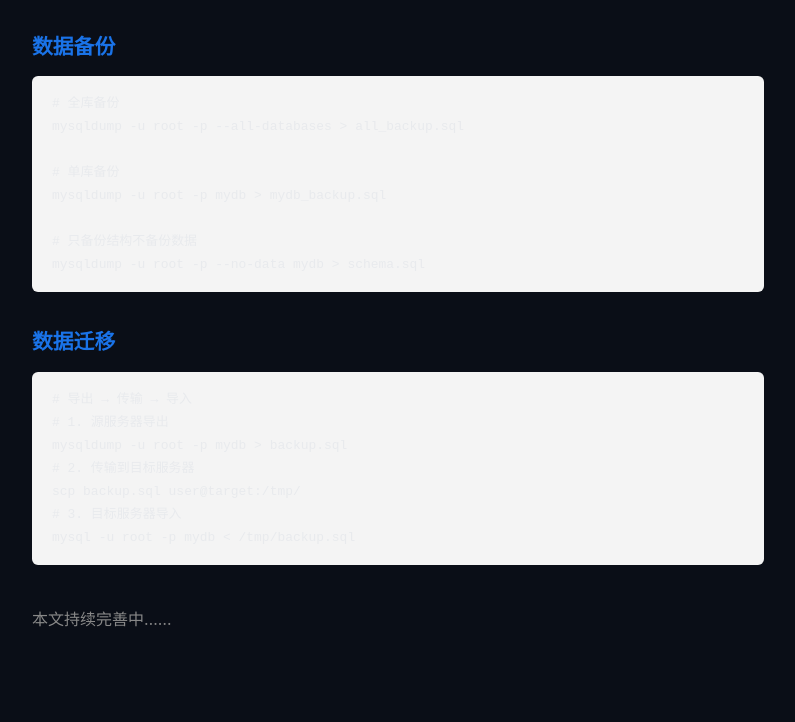
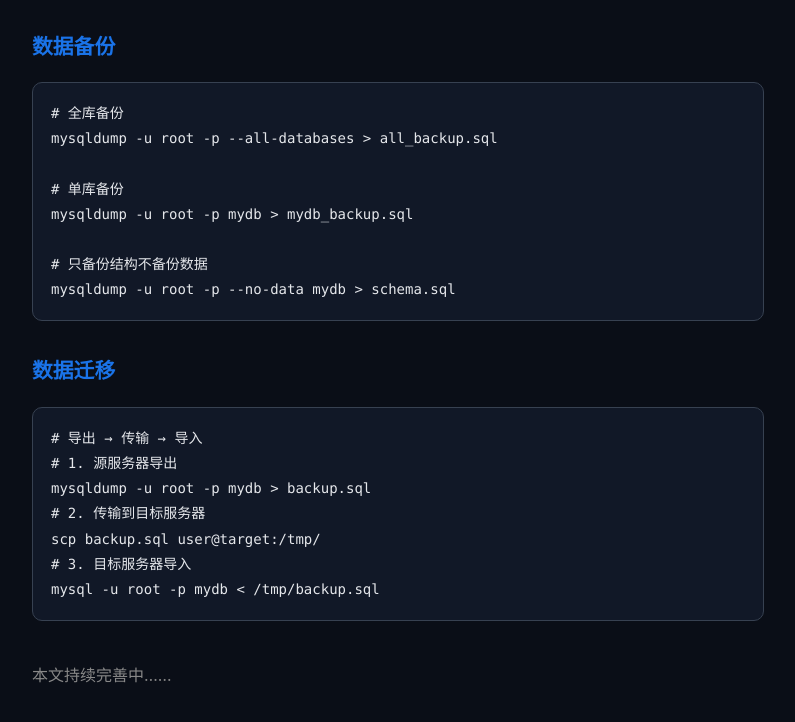
Before and after one commit to respect3227/respect3227.github.io, a plain HTML site: page blog/04-mysql-ops.html in a window 1280 px wide. Shown: the part 200-922 px from the top of the page, without its empty margins (242-1037 px from the left). Drawn offline with Linux system fonts and the light colour scheme.

Commit message:
二次修改
Added styles for code blocks and inline code in tables.

```diff
--- a/style.css
+++ b/style.css
@@ -458,3 +458,58 @@ main th {
 main td {
   background: transparent !important;
 }
+/* ========== 最终修复：文章代码块白底浅字 ========== */
+pre,
+pre[class],
+pre[class*="language-"],
+pre[class*="code"],
+.code-block,
+.highlight,
+.highlight pre {
+  background: #111827 !important;
+  color: #e5e7eb !important;
+  border: 1px solid #374151 !important;
+  border-radius: 10px !important;
+  padding: 18px !important;
+  margin: 18px 0 !important;
+  overflow-x: auto !important;
+  box-shadow: none !important;
+}
+
+pre code,
+pre code[class],
+pre code[class*="language-"],
+.code-block code,
+.highlight code {
+  background: transparent !important;
+  color: #e5e7eb !important;
+  padding: 0 !important;
+  border-radius: 0 !important;
+  font-family: Consolas, Monaco, "Courier New", monospace !important;
+  font-size: 14px !important;
+  line-height: 1.8 !important;
+  white-space: pre !important;
+}
+
+/* 强制修复代码块内部所有文字颜色 */
+pre *,
+pre code *,
+.code-block *,
+.highlight *,
+.hljs,
+.hljs * {
+  background: transparent !important;
+  color: #e5e7eb !important;
+}
+
+/* 表格里的行内命令 */
+td code,
+th code,
+p code,
+li code {
+  background: #1f2937 !important;
+  color: #e5e7eb !important;
+  padding: 2px 6px !important;
+  border-radius: 4px !important;
+  font-family: Consolas, Monaco, "Courier New", monospace !important;
+}
```
